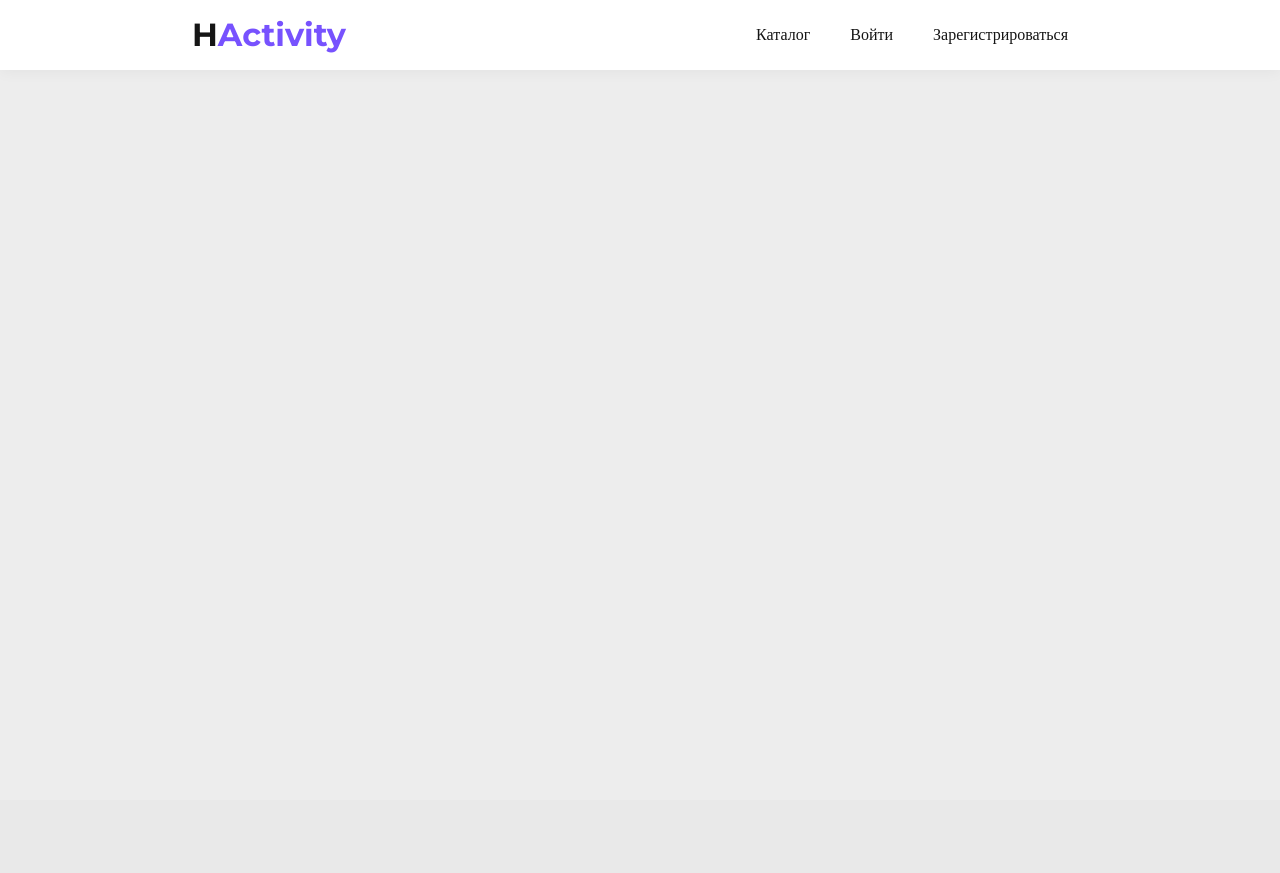
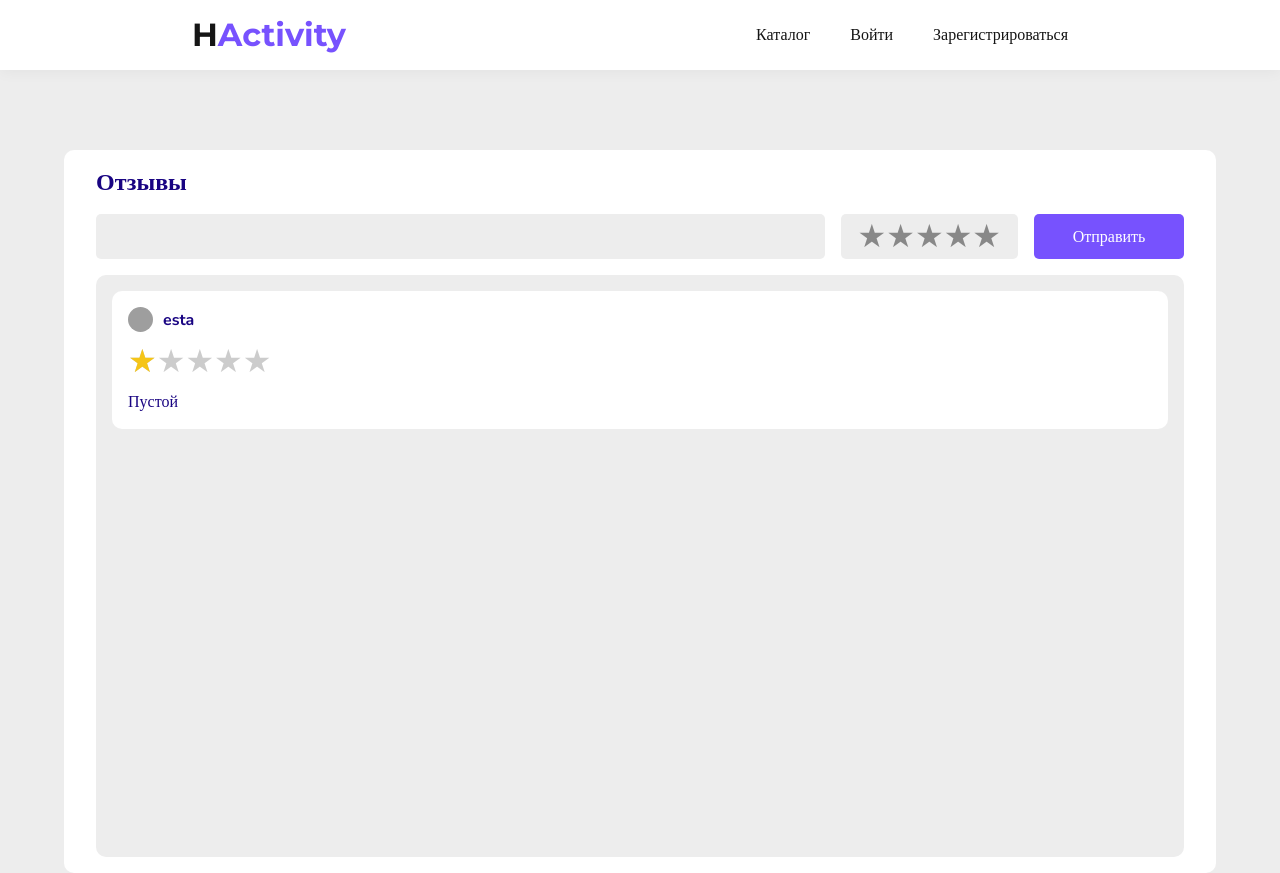
Before and after one commit to Dikiliev/HealthAndActivity, a Django app: page /course/2/ in a window 1280 px wide. Before the commit the page ends 800 px from the top, so only its background shows below. Run offline with Django 5.2, Linux system fonts and the light colour scheme; data comes from the database, SQL or seed files in the repository; grey boxes are pictures that could not be loaded.

Commit message:
add commetns

```diff
--- a/main/admin.py
+++ b/main/admin.py
@@ -1,6 +1,7 @@
 from django.contrib import admin
-from .models import User, Course, Lesson
+from .models import User, Course, Lesson, Comment
 
 admin.site.register(User)
 admin.site.register(Course)
 admin.site.register(Lesson)
+admin.site.register(Comment)
--- a/main/static/css/base_style.css
+++ b/main/static/css/base_style.css
@@ -17,7 +17,7 @@
     --color-hover-1: #7752FE;
     --color-hover-2: #8E8FFA;
 
-    --color-transparent: rgba(69, 69, 69, 0.41);
+    --color-transparent: rgba(69, 69, 69, 0.6);
 
     --error-color: #D80032;
 
@@ -27,6 +27,9 @@
     --shadow-blur: 15px;
 
     --base-border-radius: 10px;
+    --small-border-radius: calc(var(--base-border-radius) / 2);
+
+    --max-width: 1440px;
 
     --base-transition: all 0.2s ease-in;
 }
@@ -302,3 +305,36 @@ form a:hover{
     box-shadow: 0 1px var(--shadow-blur) var(--shadow);
     border-radius: var(--base-border-radius);
 }
+
+
+
+.star-rating-display {
+    display: inline-flex;
+    font-size: 2em;
+    direction: ltr;
+    unicode-bidi: bidi-override;
+}
+
+.star {
+    position: relative;
+    display: inline-block;
+    color: #ccc;
+}
+
+.star::before {
+    content: '\2605';
+    position: absolute;
+    color: #f5c518;
+    overflow: hidden;
+    width: 0;
+    white-space: nowrap;
+
+}
+
+.star.filled::before {
+    width: 100%;
+}
+
+.star.partial::before {
+    width: var(--width, 0%);
+}
--- a/main/static/css/course.css
+++ b/main/static/css/course.css
@@ -1,13 +1,12 @@
 .courses-container{
-    display: flex;
-    flex-direction: row;
-    flex-wrap: wrap;
-    align-items: center;
-    justify-content: center;
+    display: grid;
+    grid-template-columns: repeat(auto-fill, minmax(300px, 1fr));
+    gap: 1rem;
 
-    width: 80%;
+    width: 90%;
+    max-width: var(--max-width);
 
-    padding: 30px;
+    /*padding: 30px;*/
     margin: 10px auto;
 
     /*background-color: var(--background-color-1);
@@ -74,3 +72,147 @@ a{
 .show-url:hover{
     color: var(--color-hover-1);
 }
+
+.strap{
+    display: flex;
+    flex-direction: column;
+    background-color: var(--background-color-1);
+
+
+    width: 90%;
+    max-width: var(--max-width);
+
+    border-radius: var(--base-border-radius);
+}
+
+.comments-section{
+    display: flex;
+    flex-direction: column;
+    padding: 1rem 2rem;
+    gap: 1rem;
+}
+
+.comments{
+    min-width: 400px;
+    min-height: 550px;
+
+    background-color: var(--background-color-2);
+
+    /*border: 1px dashed var(--color-transparent);*/
+    border-radius: var(--base-border-radius);
+
+    display: flex;
+    flex-direction: column;
+
+    padding: 1rem;
+    gap: 1rem;
+
+    overflow: hidden;
+}
+
+.comment-write{
+    display: grid;
+    grid-template-columns: 1fr auto 150px;
+    gap: 1rem;
+
+    width: 100%
+}
+
+.comment-write input{
+    width: 1fr;
+    outline: none;
+    color: var(--color-1);
+    background-color: var(--background-color-2);
+    border-radius: calc(var(--base-border-radius) / 2);
+    border: 0px solid var(--color-1);
+
+    padding: 7px 7px;
+    font-size: 16px;
+}
+
+.comment-write button{
+    padding: 7px 12px;
+    font-size: 16px;
+}
+
+.comment{
+    width: auto;
+
+    /*border: 1px dashed var(--color-transparent);*/
+    border-radius: var(--base-border-radius);
+    padding: 1rem;
+
+    background-color: var(--background-color-1);
+
+    display: flex;
+    flex-direction: column;
+    gap: 0.5rem;
+}
+
+.comment-profile{
+    display: flex;
+    flex-direction: row;
+    align-items: center;
+
+    font-size: 16px;
+}
+
+.comment-profile img{
+
+    border-radius: 100px;
+    width: 25px;
+    height: 25px;
+
+    margin-right: 10px;
+}
+
+
+.star-rating {
+    direction: rtl;
+    display: inline-flex;
+    font-size: 2em;
+    justify-content: center;
+
+    padding: 0 1rem;
+
+    border: 1px solid transparent;
+
+    background-color: var(--background-color-2);
+    border-radius: var(--small-border-radius);
+}
+
+.star-rating input[type="radio"] {
+    display: none;
+}
+
+.star-rating label {
+    cursor: pointer;
+    color: var(--color-transparent);
+}
+
+.star-rating label:hover,
+.star-rating label:hover ~ label,
+.star-rating input[type="radio"]:checked ~ label {
+    color: #f5c518;
+}
+
+.input.error{
+    border: 1px solid transparent;
+}
+
+.star-rating.error, .input.error {
+    border-color: var(--error-color);
+}
+
+
+.shake {
+    animation: shake 0.5s;
+}
+
+@keyframes shake {
+    0% { transform: translateX(0); }
+    25% { transform: translateX(-5px); }
+    50% { transform: translateX(5px); }
+    75% { transform: translateX(-5px); }
+    100% { transform: translateX(0); }
+}
--- a/main/static/js/base_script.js
+++ b/main/static/js/base_script.js
@@ -1,4 +1,4 @@
-BASE_URL = 'http://127.0.0.1:8000/'
+BASE_URL = 'http://localhost:8000/'
 
 
 
@@ -37,3 +37,34 @@ function swipe_menu_response(url){
 
     console.log('READY')
 }
+
+function generateStartHTML(rating){
+    const startRatingDiv = document.createElement('div');
+    startRatingDiv.classList.add('star-rating-display');
+
+    startRatingDiv.innerHTML = `
+        <span class="star">&#9733;</span>
+        <span class="star">&#9733;</span>
+        <span class="star">&#9733;</span>
+        <span class="star">&#9733;</span>
+        <span class="star">&#9733;</span>
+    `;
+
+    const stars = startRatingDiv.querySelectorAll('.star');
+
+    stars.forEach((star, index) => {
+        if (index < Math.floor(rating)) {
+            star.classList.add('filled');
+            star.classList.remove('partial');
+        } else if (index < Math.ceil(rating)) {
+            star.classList.add('partial');
+            star.classList.remove('filled');
+            const percentage = (rating - Math.floor(rating)) * 100;
+            star.style.setProperty('--width', `${percentage}%`);
+        } else {
+            star.classList.remove('filled', 'partial');
+        }
+    });
+
+    return startRatingDiv.outerHTML;
+}
--- /dev/null
+++ b/main/static/js/course.js
@@ -0,0 +1,119 @@
+let rating = 0;
+
+document.addEventListener('DOMContentLoaded', (event) => {
+
+    document.querySelectorAll('.star-rating input').forEach(input => {
+        input.addEventListener('change', (event) => {
+            rating = event.target.value;
+        });
+    });
+
+
+    load_comments();
+});
+
+function send_comment(){
+    const starRating = document.getElementById('starRating');
+
+    if (rating === 0) {
+        starRating.classList.add('error', 'shake');
+
+        setTimeout(() => {
+            starRating.classList.remove('shake');
+            starRating.classList.remove('error');
+        }, 500);
+
+        return;
+
+    }
+
+    let input_el = document.getElementById('comment-input');
+    let text = input_el.value;
+
+    if (!text) {
+        input_el.classList.add('error', 'shake');
+
+        setTimeout(() => {
+            input_el.classList.remove('shake');
+            input_el.classList.remove('error');
+        }, 500);
+
+        return;
+    }
+
+    let data = {
+        'comment': text,
+        'rating': rating,
+        'course_id': course_id,
+    }
+
+    rating = 0;
+    input_el.value = '';
+
+    fetch(BASE_URL + "add-comment/", {
+        method: "POST",
+        body: JSON.stringify(data),
+        headers: {
+            'Content-Type': 'application/json',
+            "X-CSRFToken": getCsrfToken() // Получение CSRF-токена
+        }
+    })
+        .then(response => response.json())
+        .then(data => {
+            console.log(data);
+
+            load_comments();
+        })
+        .catch(error => {
+            console.error("Ошибка:" + error);
+        });
+}
+
+
+function load_comments(){
+    let comments_el = document.getElementById('comments');
+
+    let comments = ``
+
+    fetch(BASE_URL + `get-comments/${course_id}`)
+            .then(response => response.json())
+            .then(data => {
+                comms = data.comments
+
+                console.log(data);
+                console.log(comms);
+
+                for (const comm of comms){
+                    comments +=
+                    `
+                    <div class="comment">
+
+                        <div class="comment-profile">
+                          <img src="https://abrakadabra.fun/uploads/posts/2021-12/1640528661_1-abrakadabra-fun-p-serii-chelovek-na-avu-1.png">
+                          <b>${comm.author}</b>
+                        </div>
+
+                        ${generateStartHTML(comm.rating)}
+
+                        <div>
+                          <span>${comm.text}</span>
+                        </div>
+
+                      </div>
+                    `
+                }
+
+                comments_el.innerHTML = comments
+            })
+            .catch((error) => {
+                console.error('Error:', error);
+            });
+}
+
+
+
+
+function getCsrfToken() {
+    const csrfTokenElement = document.getElementsByName('csrfmiddlewaretoken')[0];
+    return csrfTokenElement ? csrfTokenElement.value : '';
+}
--- a/main/templates/base.html
+++ b/main/templates/base.html
@@ -25,7 +25,7 @@
 {#            <a href="/about-us" class="nav-item">О нас</a>#}
 
             {% if user.is_authenticated %}
-            <a href="/create_course" class="nav-item">Создать проект</a>
+            <a href="/create-course" class="nav-item">Создать проект</a>
             <a href="/logout" class="nav-item profile-text">{{ user.username }}</a>
 
             {% else %}
--- a/main/templates/course.html
+++ b/main/templates/course.html
@@ -3,12 +3,20 @@
 {% load static %}
 
 {% block head  %}
-<link type="text/css" rel="stylesheet" href="{% static 'css/course.css' %}">
+    <link type="text/css" rel="stylesheet" href="{% static 'css/course.css' %}">
+
+    <script>
+        const course_id = {{ course.id }};
+    </script>
+
+    <script src="{% static 'js/course.js' %}">
+
+    </script>
 {% endblock %}
 
 {% block content  %}
 
-
+    {% csrf_token %}
 <br><br>
 <div class="container">
   <div class="courses-container">
@@ -18,16 +26,48 @@
       <img class="review" src="{{ lesson.get_image_url }}" alt="loading...">
 
       <a href="/lesson/{{lesson.id}}" class="course-content">
+
         <div class="course-info">
           <span class="lesson-title">{{lesson.get_short_title}}</span>
         </div>
-        <a href="/lesson/{{lesson.id}}" class="show-url">Смотреть</a>
+
+        <span class="show-url">Смотреть</span>
+
       </a>
     </div>
 
     {% endfor %}
   </div>
 
+    <div class="strap">
+        <div class="comments-section">
+            <h2>Отзывы</h2>
+
+            <div class="comment-write">
+                <input id="comment-input" type="text" class="input">
+
+                <div id='starRating' class="star-rating">
+                    <input type="radio" id="5-stars" name="rating" value="5" />
+                    <label for="5-stars" class="star">&#9733;</label>
+                    <input type="radio" id="4-stars" name="rating" value="4" />
+                    <label for="4-stars" class="star">&#9733;</label>
+                    <input type="radio" id="3-stars" name="rating" value="3" />
+                    <label for="3-stars" class="star">&#9733;</label>
+                    <input type="radio" id="2-stars" name="rating" value="2" />
+                    <label for="2-stars" class="star">&#9733;</label>
+                    <input type="radio" id="1-star" name="rating" value="1" />
+                    <label for="1-star" class="star">&#9733;</label>
+                </div>
+
+                <button onclick="send_comment()" class="button"> Отправить </button>
+            </div>
+
+            <div id="comments" class="comments">
+
+            </div>
+        </div>
+    </div>
+
 
 </div>
 
--- a/main/templates/create_course.html
+++ b/main/templates/create_course.html
@@ -7,6 +7,7 @@
 {% endblock %}
 
 {% block content %}
+
 
 <div class="enter-5"></div>
 <div class="container">
--- a/main/urls.py
+++ b/main/urls.py
@@ -9,8 +9,11 @@ urlpatterns = [
     path('course/<int:course_id>/', views.show_course, name='course'),
     path('lesson/<int:lesson_id>/', views.show_lesson, name='lesson'),
 
-    path('create_course/', views.create_course, name='create_course'),
+    path('create-course/', views.create_course, name='create-course'),
     path('thanks/', views.thanks, name='thanks'),
+
+    path('add-comment/', views.add_comment, name='add-comment'),
+    path('get-comments/<int:course_id>', views.get_comments, name='get-comments'),
 
     path('register/', views.register, name='register'),
     path('login/', views.user_login, name='login'),
--- a/main/views.py
+++ b/main/views.py
@@ -2,10 +2,12 @@ import json
 import random
 
 from django.contrib.auth import login, logout, authenticate
+from django.core.serializers import serialize
 from django.http import HttpRequest, JsonResponse
 from django.shortcuts import render, redirect
+from django.views.decorators.csrf import csrf_exempt
 
-from .models import User, Course, Lesson
+from .models import User, Course, Lesson, Comment
 
 DEFAULT_TITLE = 'EvaTutorials'
 
@@ -54,9 +56,71 @@ def show_course(request: HttpRequest, course_id: int):
     data = create_base_data(f'Курс: {course.title}')
     data['course'] = course
     data['lessons'] = course.lessons.all()
+    # data['comments'] = course.comments.all()
 
-    print(data)
     return render(request, 'course.html', data)
+
+
+@csrf_exempt
+def add_comment(request: HttpRequest):
+    if request.method == "POST":
+        data = json.loads(request.body)
+
+        text = data['comment']
+        rating = data['rating']
+        course_id = data['course_id']
+        user_id = request.user.id
+
+        try:
+            course = Course.objects.get(id=course_id)
+        except Course.DoesNotExist:
+            return JsonResponse({"error": "Курс не найден"}, status=404)
+
+        try:
+            user = User.objects.get(id=user_id)
+        except User.DoesNotExist:
+            return JsonResponse({"error": "Пользователь не найден"}, status=404)
+
+        existing_comment = Comment.objects.filter(course=course, author=user).first()
+
+        if existing_comment:
+            existing_comment.text = text
+            existing_comment.rating = rating
+            existing_comment.save()
+            response_message = "Комментарий обновлен"
+        else:
+            existing_comment = Comment.objects.create(course=course, author=user, text=text, rating=rating)
+            response_message = "Комментарий создан"
+
+        response_data = {
+            "message": response_message,
+            "data": data,
+            "comment": serialize('json', [existing_comment])
+        }
+        return JsonResponse(response_data)
+    else:
+        return JsonResponse({"error": "Метод запроса должен быть POST"}, status=405)
+
+
+@csrf_exempt
+def get_comments(request: HttpRequest, course_id: int):
+    data = dict()
+
+    course = Course.objects.get(id=course_id)
+    comments = course.comments.all().order_by('-updated_at')
+
+    data['comments'] = [
+        {
+            'id': comment.id,
+            'author': comment.author.username,
+            'text': comment.text,
+            'rating': comment.rating,
+            'created_at': comment.created_at.isoformat(),
+        }
+        for comment in comments
+    ]
+
+    return JsonResponse(data)
 
 
 def create_course(request: HttpRequest):
```
Also changed, not shown: other parts of main/static/css/course.css (+2 -3 lines), main/models.py (+28 -0 lines), main/static/css/catalog.css (+11 -1 lines), main/templates/catalog.html (+12 -1 lines), test.html (added, +70 -0 lines), db.sqlite3, main/migrations/0004_comment.py (added), main/migrations/0005_comment_rating.py (added).
